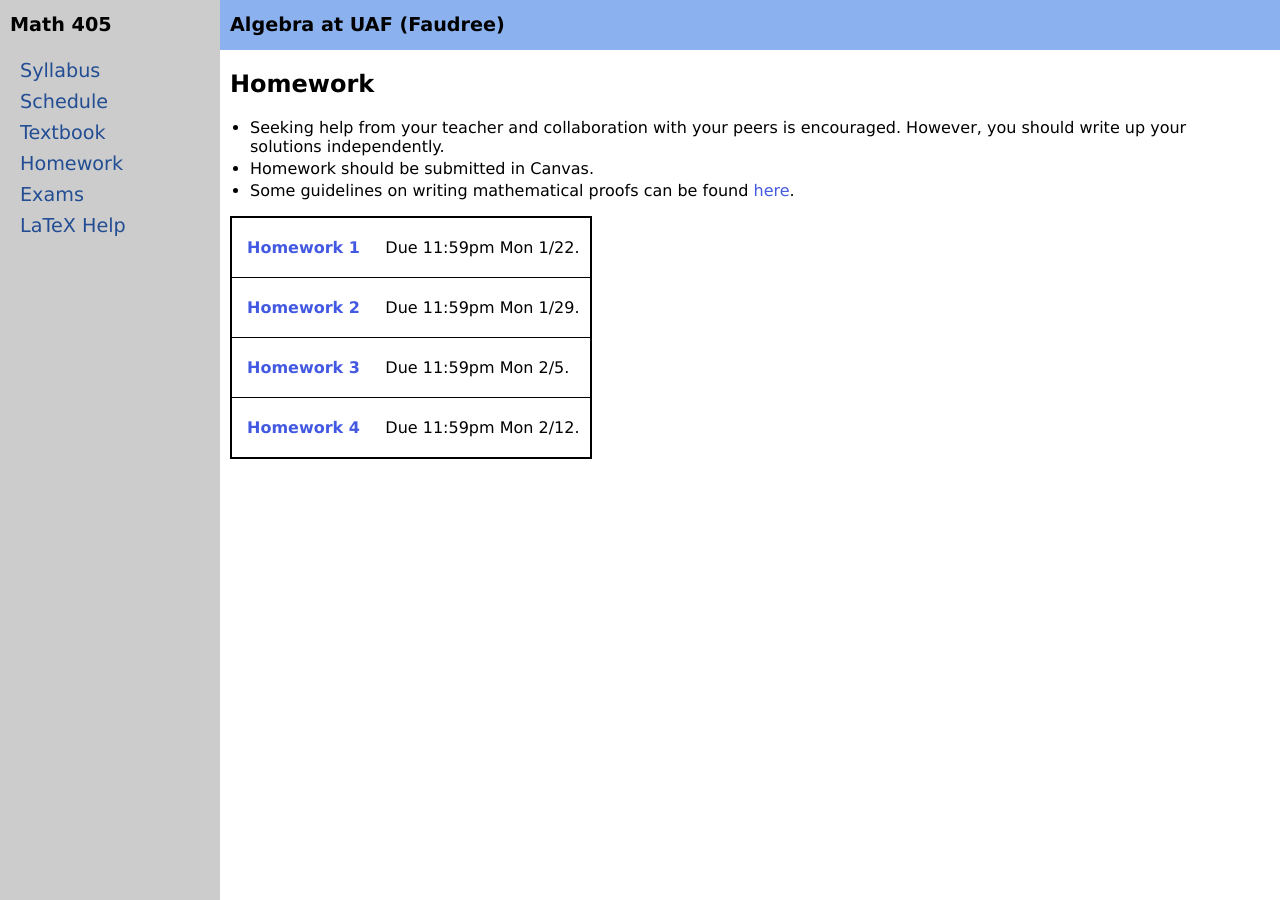
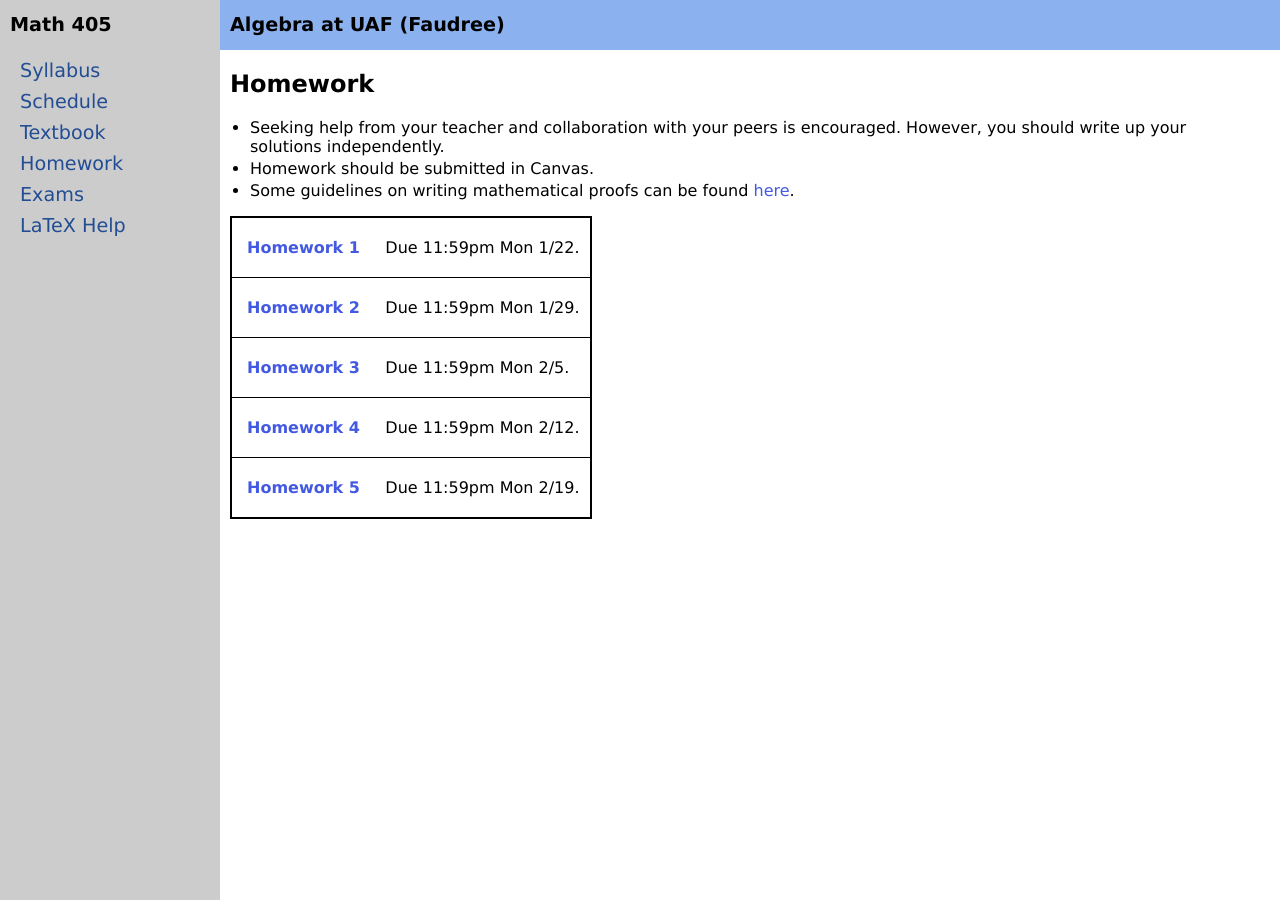
Before and after one commit to jrfaudree/M405s2024, a Jekyll site: the page built from homework.md, in a window 1280 px wide. Built offline with Jekyll 4.4.1, drawn with Linux system fonts in a browser that asks for light colours.

Commit message:
Update homework.yml

```diff
--- a/_data/homework.yml
+++ b/_data/homework.yml
@@ -13,3 +13,6 @@ homework:
 - name: Homework 4
   due: 11:59pm Mon 2/12
   url: M405s24_h4.pdf
+- name: Homework 5
+  due: 11:59pm Mon 2/19
+  url: M405s24_h5.pdf
```
